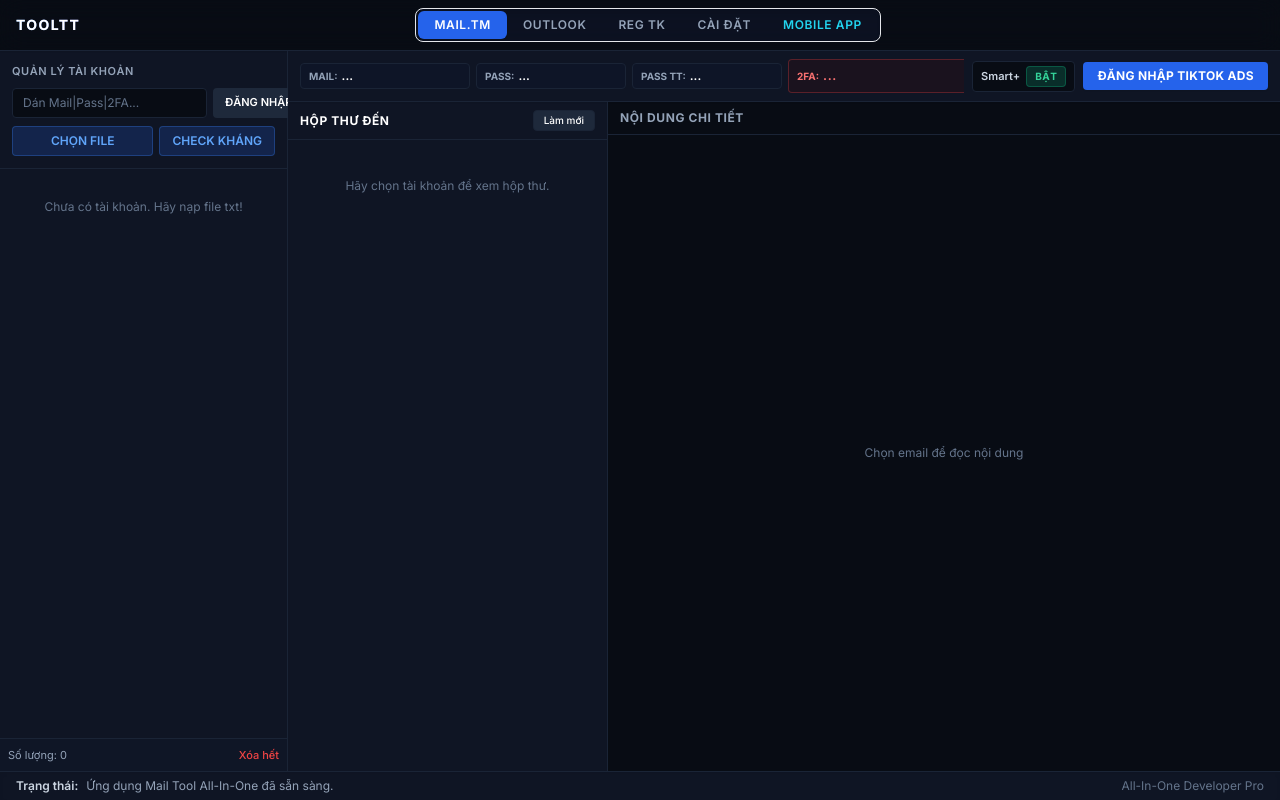
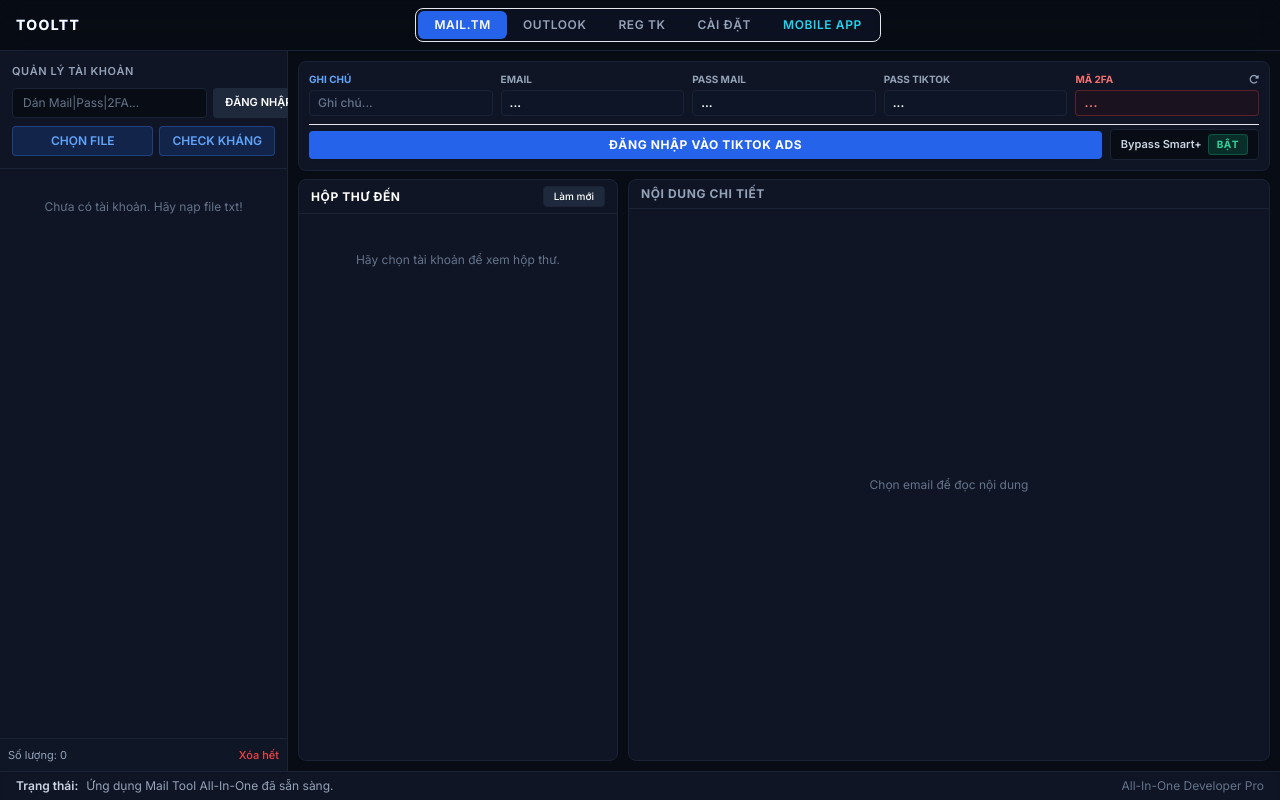
Before and after one commit to tmajh25/Tool-TT-ADS, a browser extension: page index.html in a window 1280 px wide. Drawn offline with nearby package versions, Linux system fonts and the light colour scheme.

Commit message:
Fix UI clipping: restore clear 5-column layout and spacious panels

```diff
--- a/index.html
+++ b/index.html
@@ -388,72 +388,63 @@
             </aside>
 
             <!-- RIGHT PANEL: CHI TIẾT & HỘP THƯ -->
-            <section class="flex-1 flex flex-col h-full bg-cyber-bg overflow-hidden">
-                <!-- TOP CONTROL TOOLBAR (HEIGHT ~40px) -->
-                <div class="bg-cyber-card border-b border-cyber-border px-3 py-1.5 flex items-center justify-between gap-2 flex-shrink-0 shadow-sm z-10">
-                    <!-- Thông tin Acc: Mail, Pass, 2FA, Note -->
-                    <div class="flex items-center gap-1.5 flex-1 min-w-0 overflow-x-auto py-0.5">
-                        <!-- Mail -->
-                        <div class="toolbar-field flex items-center rounded px-2 py-1 min-w-[170px] max-w-[240px] flex-1" title="Click để sao chép Email">
-                            <span class="text-[10px] font-bold text-slate-400 uppercase mr-1 flex-shrink-0">Mail:</span>
-                            <input id="mailtm-info-email" readonly type="text" value="..." onclick="copyField(this, 'Email')"
-                                   class="text-xs font-semibold text-white cursor-pointer w-full focus:outline-none truncate">
+            <section class="flex-1 flex flex-col h-full bg-cyber-bg overflow-hidden p-2.5">
+                <!-- KHUNG THÔNG TIN ACC (5 CỘT RÕ RÀNG, KHÔNG BỊ KHUẤT) -->
+                <div class="bg-cyber-card border border-cyber-border rounded-lg p-2.5 mb-2 shadow-sm flex-shrink-0">
+                    <div class="grid grid-cols-5 gap-2 mb-2">
+                        <div>
+                            <label class="block text-[10px] font-bold text-blue-400 uppercase mb-0.5">Ghi chú</label>
+                            <input id="mailtm-info-note" type="text" placeholder="Ghi chú..."
+                                   class="w-full text-xs font-medium bg-slate-900/50 border border-cyber-border rounded px-2 py-1 text-blue-400 placeholder-slate-500 focus:outline-none focus:border-blue-500/50 transition">
                         </div>
-
-                        <!-- Pass Mail -->
-                        <div class="toolbar-field flex items-center rounded px-2 py-1 min-w-[110px] max-w-[150px] flex-shrink-0" title="Click để sao chép Pass Mail">
-                            <span class="text-[10px] font-bold text-slate-400 uppercase mr-1 flex-shrink-0">Pass:</span>
-                            <input id="mailtm-info-pass" readonly type="text" value="..." onclick="copyField(this, 'Pass Mail')"
-                                   class="text-xs font-semibold text-white cursor-pointer w-full focus:outline-none truncate">
+                        <div>
+                            <label class="block text-[10px] font-bold text-slate-400 uppercase mb-0.5">Email</label>
+                            <input id="mailtm-info-email" readonly type="text" value="..." onclick="copyField(this, 'Email')" title="Click để copy Email"
+                                   class="w-full text-xs font-semibold bg-slate-900/50 border border-cyber-border rounded px-2 py-1 text-white cursor-pointer hover:border-blue-500/50 transition truncate">
                         </div>
-
-                        <!-- Pass TikTok -->
-                        <div class="toolbar-field flex items-center rounded px-2 py-1 min-w-[110px] max-w-[150px] flex-shrink-0" title="Click để sao chép Pass TikTok">
-                            <span class="text-[10px] font-bold text-slate-400 uppercase mr-1 flex-shrink-0">Pass TT:</span>
-                            <input id="mailtm-info-pass2" readonly type="text" value="..." onclick="copyField(this, 'Pass TikTok')"
-                                   class="text-xs font-semibold text-white cursor-pointer w-full focus:outline-none truncate">
+                        <div>
+                            <label class="block text-[10px] font-bold text-slate-400 uppercase mb-0.5">Pass Mail</label>
+                            <input id="mailtm-info-pass" readonly type="text" value="..." onclick="copyField(this, 'Pass Mail')" title="Click để copy Pass Mail"
+                                   class="w-full text-xs font-semibold bg-slate-900/50 border border-cyber-border rounded px-2 py-1 text-white cursor-pointer hover:border-blue-500/50 transition truncate">
                         </div>
-
-                        <!-- Mã 2FA -->
-                        <div class="flex items-center bg-red-950/20 border border-red-500/30 rounded px-2 py-1 min-w-[125px] flex-shrink-0" title="Click để sao chép Mã 2FA">
-                            <span class="text-[10px] font-bold text-red-400 uppercase mr-1 flex-shrink-0">2FA:</span>
-                            <input id="mailtm-info-2fa" readonly type="text" value="..." onclick="copyField(this, '2FA Code')"
-                                   class="bg-transparent text-xs font-bold text-red-400 cursor-pointer w-full focus:outline-none tracking-wider">
-                            <button onclick="mailtmRefresh2FA()" class="ml-1 text-slate-400 hover:text-white transition flex-shrink-0" title="Lấy mã 2FA mới">
-                                <i class="fa-solid fa-rotate-right text-[10px]"></i>
-                            </button>
+                        <div>
+                            <label class="block text-[10px] font-bold text-slate-400 uppercase mb-0.5">Pass TikTok</label>
+                            <input id="mailtm-info-pass2" readonly type="text" value="..." onclick="copyField(this, 'Pass TikTok')" title="Click để copy Pass TikTok"
+                                   class="w-full text-xs font-semibold bg-slate-900/50 border border-cyber-border rounded px-2 py-1 text-white cursor-pointer hover:border-blue-500/50 transition truncate">
                         </div>
-
-                        <!-- Ghi chú (Note) -->
-                        <div class="toolbar-field flex items-center rounded px-2 py-1 min-w-[100px] max-w-[140px] flex-shrink-0">
-                            <span class="text-[10px] font-bold text-blue-400 uppercase mr-1 flex-shrink-0">Note:</span>
-                            <input id="mailtm-info-note" type="text" placeholder="Ghi chú..."
-                                   class="text-xs font-medium text-blue-400 placeholder-slate-500 w-full focus:outline-none">
+                        <div>
+                            <div class="flex items-center justify-between mb-0.5">
+                                <label class="block text-[10px] font-bold text-red-400 uppercase">Mã 2FA</label>
+                                <button onclick="mailtmRefresh2FA()" class="text-[10px] text-slate-400 hover:text-white transition" title="Lấy mã 2FA mới">
+                                    <i class="fa-solid fa-rotate-right"></i>
+                                </button>
+                            </div>
+                            <input id="mailtm-info-2fa" readonly type="text" value="..." onclick="copyField(this, '2FA Code')" title="Click để copy Mã 2FA"
+                                   class="w-full text-xs font-bold bg-red-950/20 border border-red-500/30 rounded px-2 py-1 text-red-400 cursor-pointer hover:border-red-500/50 tracking-wider transition truncate">
                         </div>
                     </div>
 
-                    <!-- Actions bên phải: Smart+ & Đăng nhập -->
-                    <div class="flex items-center space-x-2 flex-shrink-0">
-                        <div class="flex items-center space-x-1.5 px-2 py-1 bg-cyber-bg border border-cyber-border rounded">
-                            <span class="text-[11px] font-semibold text-slate-300">Smart+</span>
+                    <!-- Hàng Action: Đăng nhập & Bypass Smart+ -->
+                    <div class="flex items-center space-x-2 pt-1 border-t border-cyber-border/40">
+                        <button onclick="window.tabMailtm.mailtmRunSelenium()"
+                                class="flex-1 bg-blue-600 hover:bg-blue-500 text-xs font-bold text-white tracking-wider py-1.5 px-3 rounded transition shadow-sm flex items-center justify-center">
+                            <span>ĐĂNG NHẬP VÀO TIKTOK ADS</span>
+                        </button>
+                        <div class="flex items-center space-x-1.5 px-2.5 py-1 bg-cyber-bg border border-cyber-border rounded flex-shrink-0">
+                            <span class="text-[11px] font-semibold text-slate-300">Bypass Smart+</span>
                             <button id="mailtm-btn-smartplus" onclick="window.tabMailtm.toggleSmartPlus()"
                                     class="px-2 py-0.5 rounded text-[10px] font-bold tracking-wider transition border bg-emerald-500/20 text-emerald-400 border-emerald-500/30 hover:bg-emerald-500/30">
                                 <span id="mailtm-smartplus-status">BẬT</span>
                             </button>
                         </div>
-
-                        <button onclick="window.tabMailtm.mailtmRunSelenium()"
-                                class="bg-blue-600 hover:bg-blue-500 text-xs font-bold text-white tracking-wide py-1.5 px-3.5 rounded transition shadow-sm flex items-center space-x-1.5 flex-shrink-0">
-                            <span>ĐĂNG NHẬP TIKTOK ADS</span>
-                        </button>
                     </div>
                 </div>
 
-                <!-- WORKSPACE FULL HEIGHT (CHIA ĐÔI DỌC INBOX & TRÌNH ĐỌC) -->
-                <div class="flex-1 flex overflow-hidden">
-                    <!-- HỘP THƯ ĐẾN (INBOX LIST - 320PX) -->
-                    <div class="w-80 bg-cyber-card border-r border-cyber-border flex flex-col overflow-hidden flex-shrink-0 shadow-sm">
-                        <div class="px-3 py-2 border-b border-cyber-border flex items-center justify-between">
+                <!-- VÙNG HỘP THƯ & TRÌNH ĐỌC (RỘNG RÃI, KHÔNG BỊ ÉP) -->
+                <div class="flex-1 flex space-x-2.5 overflow-hidden">
+                    <!-- HỘP THƯ ĐẾN -->
+                    <div class="w-[320px] max-w-[40%] bg-cyber-card border border-cyber-border rounded-lg flex flex-col overflow-hidden flex-shrink-0 shadow-sm">
+                        <div class="px-3 py-1.5 border-b border-cyber-border flex items-center justify-between">
                             <h3 class="text-xs font-bold text-white uppercase tracking-wider">Hộp Thư Đến</h3>
                             <button onclick="window.tabMailtm.mailtmRefreshInbox()" class="text-[10px] bg-slate-800 hover:bg-slate-700 px-2.5 py-0.5 rounded border border-cyber-border text-slate-300 font-medium transition-colors">
                                 <span>Làm mới</span>
@@ -464,13 +455,13 @@
                         </div>
                     </div>
 
-                    <!-- NỘI DUNG THƯ CHI TIẾT (READER - EXPANDED FULL WIDTH) -->
-                    <div class="flex-1 bg-cyber-bg flex flex-col overflow-hidden">
-                        <div class="px-3 py-2 border-b border-cyber-border flex items-center justify-between bg-cyber-card/50">
+                    <!-- NỘI DUNG THƯ CHI TIẾT -->
+                    <div class="flex-1 bg-cyber-card border border-cyber-border rounded-lg flex flex-col overflow-hidden shadow-sm">
+                        <div class="px-3 py-1.5 border-b border-cyber-border flex items-center justify-between">
                             <span class="text-xs font-bold text-slate-400 uppercase tracking-wider">Nội Dung Chi Tiết</span>
                         </div>
 
-                        <div class="flex-1 p-3 overflow-y-auto relative" id="mail-reader-container">
+                        <div class="flex-1 p-2.5 overflow-y-auto relative" id="mail-reader-container">
                             <iframe id="email-html-content" class="w-full h-full bg-white rounded border-0 hidden"></iframe>
 
                             <div id="mail-reader-empty" class="absolute inset-0 flex items-center justify-center text-slate-500 text-xs">
@@ -526,69 +517,58 @@
             </aside>
 
             <!-- RIGHT PANEL: CHI TIẾT & HỘP THƯ -->
-            <section class="flex-1 flex flex-col h-full bg-cyber-bg overflow-hidden">
-                <!-- TOP CONTROL TOOLBAR (HEIGHT ~40px) -->
-                <div class="bg-cyber-card border-b border-cyber-border px-3 py-1.5 flex items-center justify-between gap-2 flex-shrink-0 shadow-sm z-10">
-                    <!-- Thông tin Acc: User, Mail, Pass TT, Pass Mail, Note -->
-                    <div class="flex items-center gap-1.5 flex-1 min-w-0 overflow-x-auto py-0.5">
-                        <!-- User/Mail -->
-                        <div class="toolbar-field flex items-center rounded px-2 py-1 min-w-[150px] max-w-[210px] flex-1" title="Click để sao chép Username">
-                            <span class="text-[10px] font-bold text-slate-400 uppercase mr-1 flex-shrink-0">User:</span>
-                            <input id="outlook-info-user" readonly type="text" value="..." onclick="copyField(this, 'Username')"
-                                   class="text-xs font-semibold text-white cursor-pointer w-full focus:outline-none truncate">
+            <section class="flex-1 flex flex-col h-full bg-cyber-bg overflow-hidden p-2.5">
+                <!-- KHUNG THÔNG TIN ACC (5 CỘT RÕ RÀNG, KHÔNG BỊ KHUẤT) -->
+                <div class="bg-cyber-card border border-cyber-border rounded-lg p-2.5 mb-2 shadow-sm flex-shrink-0">
+                    <div class="grid grid-cols-5 gap-2 mb-2">
+                        <div>
+                            <label class="block text-[10px] font-bold text-blue-400 uppercase mb-0.5">Ghi chú</label>
+                            <input id="outlook-info-note" type="text" placeholder="Ghi chú..."
+                                   class="w-full text-xs font-medium bg-slate-900/50 border border-cyber-border rounded px-2 py-1 text-blue-400 placeholder-slate-500 focus:outline-none focus:border-blue-500/50 transition">
                         </div>
-
-                        <!-- Email Outlook -->
-                        <div class="toolbar-field flex items-center rounded px-2 py-1 min-w-[170px] max-w-[230px] flex-1" title="Click để sao chép Email">
-                            <span class="text-[10px] font-bold text-slate-400 uppercase mr-1 flex-shrink-0">Mail:</span>
-                            <input id="outlook-info-email" readonly type="text" value="..." onclick="copyField(this, 'Email')"
-                                   class="text-xs font-semibold text-white cursor-pointer w-full focus:outline-none truncate">
+                        <div>
+                            <label class="block text-[10px] font-bold text-slate-400 uppercase mb-0.5">User/Mail</label>
+                            <input id="outlook-info-user" readonly type="text" value="..." onclick="copyField(this, 'Username')" title="Click để copy Username"
+                                   class="w-full text-xs font-semibold bg-slate-900/50 border border-cyber-border rounded px-2 py-1 text-white cursor-pointer hover:border-blue-500/50 transition truncate">
                         </div>
-
-                        <!-- Pass TikTok -->
-                        <div class="toolbar-field flex items-center rounded px-2 py-1 min-w-[110px] max-w-[150px] flex-shrink-0" title="Click để sao chép Pass TikTok">
-                            <span class="text-[10px] font-bold text-slate-400 uppercase mr-1 flex-shrink-0">Pass TT:</span>
-                            <input id="outlook-info-pass-tt" readonly type="text" value="..." onclick="copyField(this, 'Pass TikTok')"
-                                   class="text-xs font-semibold text-white cursor-pointer w-full focus:outline-none truncate">
+                        <div>
+                            <label class="block text-[10px] font-bold text-slate-400 uppercase mb-0.5">Email Outlook</label>
+                            <input id="outlook-info-email" readonly type="text" value="..." onclick="copyField(this, 'Email')" title="Click để copy Email"
+                                   class="w-full text-xs font-semibold bg-slate-900/50 border border-cyber-border rounded px-2 py-1 text-white cursor-pointer hover:border-blue-500/50 transition truncate">
                         </div>
-
-                        <!-- Pass Outlook -->
-                        <div class="toolbar-field flex items-center rounded px-2 py-1 min-w-[110px] max-w-[150px] flex-shrink-0" title="Click để sao chép Pass Outlook">
-                            <span class="text-[10px] font-bold text-slate-400 uppercase mr-1 flex-shrink-0">Pass Mail:</span>
-                            <input id="outlook-info-pass-mail" readonly type="text" value="..." onclick="copyField(this, 'Pass Outlook')"
-                                   class="text-xs font-semibold text-white cursor-pointer w-full focus:outline-none truncate">
+                        <div>
+                            <label class="block text-[10px] font-bold text-slate-400 uppercase mb-0.5">Pass TikTok</label>
+                            <input id="outlook-info-pass-tt" readonly type="text" value="..." onclick="copyField(this, 'Pass TikTok')" title="Click để copy Pass TikTok"
+                                   class="w-full text-xs font-semibold bg-slate-900/50 border border-cyber-border rounded px-2 py-1 text-white cursor-pointer hover:border-blue-500/50 transition truncate">
                         </div>
-
-                        <!-- Ghi chú (Note) -->
-                        <div class="toolbar-field flex items-center rounded px-2 py-1 min-w-[100px] max-w-[140px] flex-shrink-0">
-                            <span class="text-[10px] font-bold text-blue-400 uppercase mr-1 flex-shrink-0">Note:</span>
-                            <input id="outlook-info-note" type="text" placeholder="Ghi chú..."
-                                   class="text-xs font-medium text-blue-400 placeholder-slate-500 w-full focus:outline-none">
+                        <div>
+                            <label class="block text-[10px] font-bold text-slate-400 uppercase mb-0.5">Pass Outlook</label>
+                            <input id="outlook-info-pass-mail" readonly type="text" value="..." onclick="copyField(this, 'Pass Outlook')" title="Click để copy Pass Outlook"
+                                   class="w-full text-xs font-semibold bg-slate-900/50 border border-cyber-border rounded px-2 py-1 text-white cursor-pointer hover:border-blue-500/50 transition truncate">
                         </div>
                     </div>
 
-                    <!-- Actions bên phải: Smart+ & Đăng nhập -->
-                    <div class="flex items-center space-x-2 flex-shrink-0">
-                        <div class="flex items-center space-x-1.5 px-2 py-1 bg-cyber-bg border border-cyber-border rounded">
-                            <span class="text-[11px] font-semibold text-slate-300">Smart+</span>
+                    <!-- Hàng Action: Đăng nhập & Bypass Smart+ -->
+                    <div class="flex items-center space-x-2 pt-1 border-t border-cyber-border/40">
+                        <button onclick="window.tabOutlook.outlookRunSelenium()"
+                                class="flex-1 bg-blue-600 hover:bg-blue-500 text-xs font-bold text-white tracking-wider py-1.5 px-3 rounded transition shadow-sm flex items-center justify-center">
+                            <span>MỞ TRÌNH DUYỆT ĐĂNG NHẬP</span>
+                        </button>
+                        <div class="flex items-center space-x-1.5 px-2.5 py-1 bg-cyber-bg border border-cyber-border rounded flex-shrink-0">
+                            <span class="text-[11px] font-semibold text-slate-300">Bypass Smart+</span>
                             <button id="outlook-btn-smartplus" onclick="window.tabOutlook.toggleSmartPlus()"
                                     class="px-2 py-0.5 rounded text-[10px] font-bold tracking-wider transition border bg-emerald-500/20 text-emerald-400 border-emerald-500/30 hover:bg-emerald-500/30">
                                 <span id="outlook-smartplus-status">BẬT</span>
                             </button>
                         </div>
-
-                        <button onclick="window.tabOutlook.outlookRunSelenium()"
-                                class="bg-blue-600 hover:bg-blue-500 text-xs font-bold text-white tracking-wide py-1.5 px-3.5 rounded transition shadow-sm flex items-center space-x-1.5 flex-shrink-0">
-                            <span>MỞ TRÌNH DUYỆT ĐĂNG NHẬP</span>
-                        </button>
                     </div>
                 </div>
 
-                <!-- WORKSPACE FULL HEIGHT (CHIA ĐÔI DỌC INBOX & TRÌNH ĐỌC) -->
-                <div class="flex-1 flex overflow-hidden">
-                    <!-- HỘP THƯ ĐẾN (INBOX LIST - 320PX) -->
-                    <div class="w-80 bg-cyber-card border-r border-cyber-border flex flex-col overflow-hidden flex-shrink-0 shadow-sm">
-                        <div class="px-3 py-2 border-b border-cyber-border flex items-center justify-between">
+                <!-- VÙNG HỘP THƯ & TRÌNH ĐỌC (RỘNG RÃI, KHÔNG BỊ ÉP) -->
+                <div class="flex-1 flex space-x-2.5 overflow-hidden">
+                    <!-- HỘP THƯ ĐẾN -->
+                    <div class="w-[320px] max-w-[40%] bg-cyber-card border border-cyber-border rounded-lg flex flex-col overflow-hidden flex-shrink-0 shadow-sm">
+                        <div class="px-3 py-1.5 border-b border-cyber-border flex items-center justify-between">
                             <h3 class="text-xs font-bold text-white uppercase tracking-wider">Hộp Thư Đến</h3>
                             <button onclick="window.tabOutlook.outlookRefreshInbox()" class="text-[10px] bg-slate-800 hover:bg-slate-700 px-2.5 py-0.5 rounded border border-cyber-border text-slate-300 font-medium transition-colors">
                                 <span>Làm mới</span>
@@ -599,13 +579,13 @@
                         </div>
                     </div>
 
-                    <!-- NỘI DUNG THƯ CHI TIẾT (READER - EXPANDED FULL WIDTH) -->
-                    <div class="flex-1 bg-cyber-bg flex flex-col overflow-hidden">
-                        <div class="px-3 py-2 border-b border-cyber-border flex items-center justify-between bg-cyber-card/50">
+                    <!-- NỘI DUNG THƯ CHI TIẾT -->
+                    <div class="flex-1 bg-cyber-card border border-cyber-border rounded-lg flex flex-col overflow-hidden shadow-sm">
+                        <div class="px-3 py-1.5 border-b border-cyber-border flex items-center justify-between">
                             <span class="text-xs font-bold text-slate-400 uppercase tracking-wider">Nội Dung Chi Tiết</span>
                         </div>
 
-                        <div class="flex-1 p-3 overflow-y-auto relative" id="outlook-reader-container">
+                        <div class="flex-1 p-2.5 overflow-y-auto relative" id="outlook-reader-container">
                             <pre id="outlook-text-content" class="text-xs text-slate-300 font-mono whitespace-pre-wrap leading-relaxed w-full h-full"></pre>
 
                             <div id="outlook-reader-empty" class="absolute inset-0 flex items-center justify-center text-slate-500 text-xs">
```
